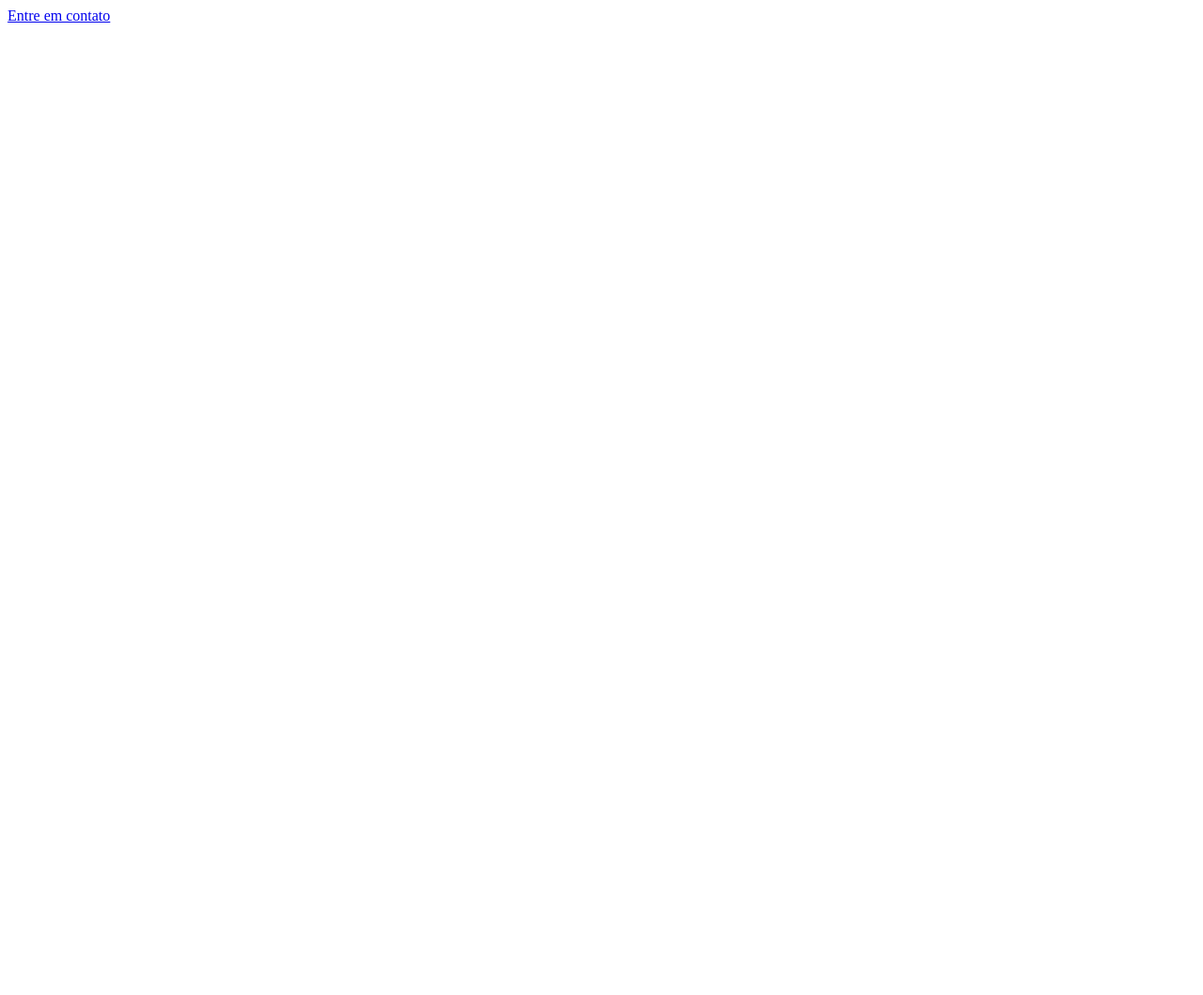
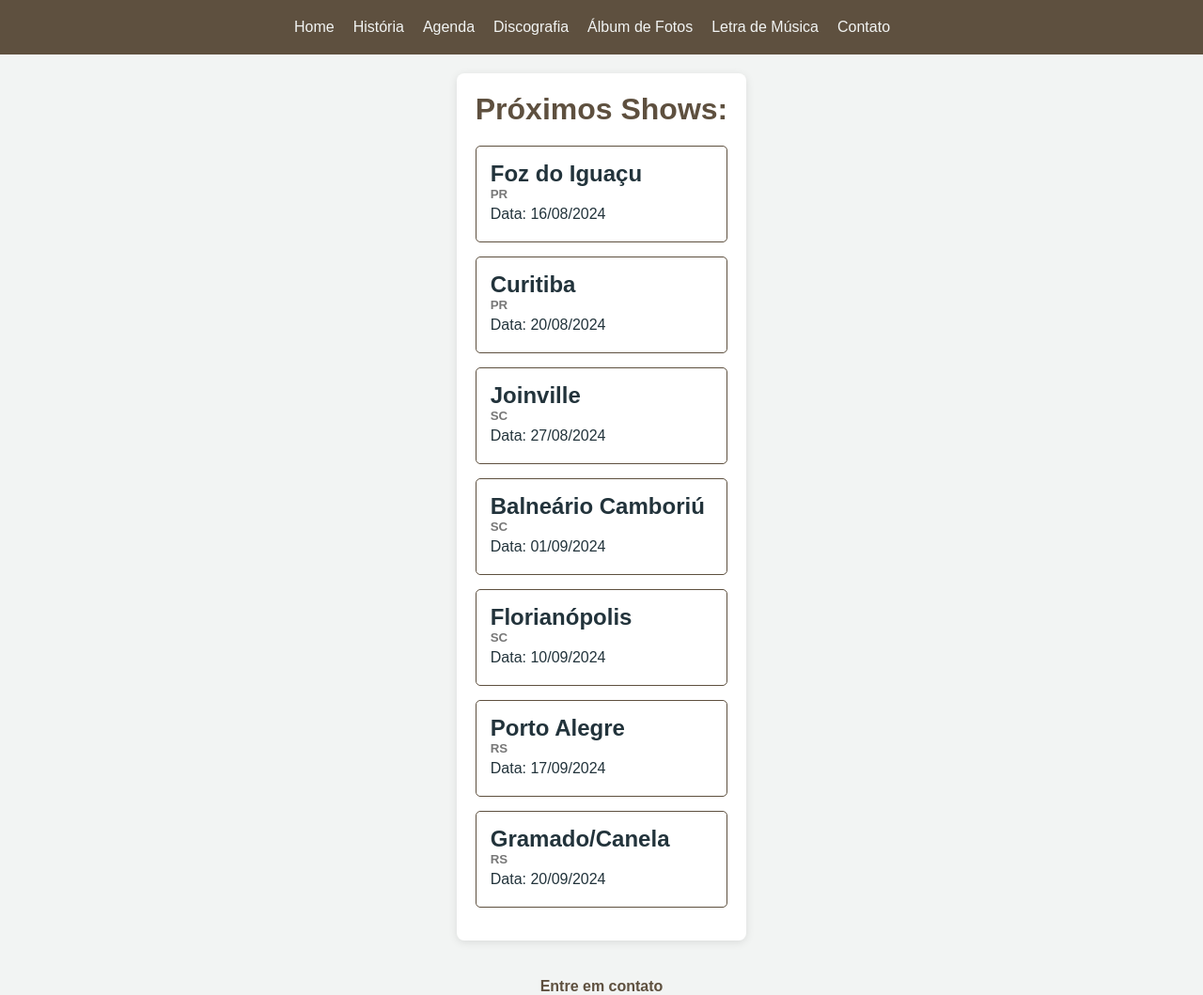
Before and after one commit to Petrusms/Fazendinha, a plain HTML site: page Trab.Cantor/agenda.html in a window 1280 px wide. Shown: the whole page at 94% size. Before the commit the page ends 800 px from the top, so only its background shows below. Drawn offline with Linux system fonts and the light colour scheme.

Commit message:
Update agenda.html

```diff
--- a/Trab.Cantor/agenda.html
+++ b/Trab.Cantor/agenda.html
@@ -1,11 +1,170 @@
 <!DOCTYPE html>
-<html lang="en">
+<html lang="pt-BR">
 <head>
     <meta charset="UTF-8">
     <meta name="viewport" content="width=device-width, initial-scale=1.0">
     <title>Agenda Baitaxa</title>
+    <style>
+
+        * {
+            margin: 0;
+            padding: 0;
+            box-sizing: border-box;
+        }
+
+        /* Estilos Gerais */
+        body {
+            font-family: Arial, sans-serif;
+            background-color: #f2f4f3;
+            color: #22333b;
+            display: flex;
+            flex-direction: column;
+            min-height: 100vh;
+        }
+
+        header {
+            background-color: #5e503f; /* Cor do cabeçalho */
+            padding: 20px;
+            color: #f2f4f3; /* Cor do texto */
+        }
+
+        nav ul {
+            list-style: none;
+            display: flex;
+            justify-content: center; /* Centraliza os itens do menu */
+        }
+
+        nav ul li {
+            margin-right: 20px; /* Espaçamento entre os itens do menu */
+        }
+
+        nav ul li a {
+            color: #f2f4f3;
+            text-decoration: none;
+            transition: color 0.3s;
+        }
+
+        nav ul li a:hover {
+            text-decoration: underline; /* Sublinha o link ao passar o mouse */
+        }
+
+        .container {
+            max-width: 800px;
+            margin: 20px auto;
+            padding: 20px;
+            background-color: #ffffff; /* Fundo branco para a agenda */
+            border-radius: 8px; /* Bordas arredondadas */
+            box-shadow: 0 2px 10px rgba(0, 0, 0, 0.1); /* Sombra para dar profundidade */
+        }
+
+        h1 {
+            text-align: center;
+            margin-bottom: 20px;
+            color: #5e503f; /* Cor do título */
+        }
+
+        .show {
+            border: 1px solid #5e503f; /* Borda da seção de show */
+            border-radius: 5px;
+            padding: 15px;
+            margin-bottom: 15px; /* Espaçamento entre os shows */
+            transition: transform 0.3s; /* Transição suave para o efeito hover */
+        }
+
+        .show:hover {
+            transform: scale(1.02); /* Efeito de zoom ao passar o mouse */
+        }
+
+        h2 {
+            color: #22333b; /* Cor dos subtítulos */
+        }
+
+        h5 {
+            color: #777; /* Cor dos estados */
+            margin-bottom: 5px; /* Espaçamento abaixo do estado */
+        }
+
+        p {
+            margin: 5px 0; /* Espaçamento entre as linhas */
+        }
+
+        .contact-link {
+            text-align: center;
+            margin-top: 20px;
+            display: block;
+            color: #5e503f; /* Cor do link */
+            text-decoration: none;
+            font-weight: bold;
+            transition: color 0.3s;
+        }
+
+        .contact-link:hover {
+            text-decoration: underline; /* Sublinha o link ao passar o mouse */
+        }
+    </style>
 </head>
 <body>
-    <a href="./contato.html" target="_blank">Entre em contato</a>
+    <header>
+        <nav>
+            <ul>
+                <li><a href="index.html">Home</a></li>
+                <li><a href="biografia.html">História</a></li>
+                <li><a href="agenda.html">Agenda</a></li>
+                <li><a href="discografia.html">Discografia</a></li>
+                <li><a href="album.html">Álbum de Fotos</a></li>
+                <li><a href="letra.html">Letra de Música</a></li>
+                <li><a href="contato.html">Contato</a></li>
+            </ul>
+        </nav>
+    </header>
+
+    <div class="container">
+        <h1>Próximos Shows:</h1>
+
+        <div class="show">
+            <h2>Foz do Iguaçu</h2>
+            <h5>PR</h5>
+            <p>Data: 16/08/2024</p>
+        </div>
+
+        <div class="show">
+            <h2>Curitiba</h2>
+            <h5>PR</h5>
+            <p>Data: 20/08/2024</p>
+        </div>
+
+        <div class="show">
+            <h2>Joinville</h2>
+            <h5>SC</h5>
+            <p>Data: 27/08/2024</p>
+        </div>
+
+        <div class="show">
+            <h2>Balneário Camboriú</h2>
+            <h5>SC</h5>
+            <p>Data: 01/09/2024</p>
+        </div>
+
+        <div class="show">
+            <h2>Florianópolis</h2>
+            <h5>SC</h5>
+            <p>Data: 10/09/2024</p>
+        </div>
+
+        <div class="show">
+            <h2>Porto Alegre</h2>
+            <h5>RS</h5>
+            <p>Data: 17/09/2024</p>
+        </div>
+
+        <div class="show">
+            <h2>Gramado/Canela</h2>
+            <h5>RS</h5>
+            <p>Data: 20/09/2024</p>
+        </div>
+    </div>
+
+    <a href="./contato.html" class="contact-link" target="_blank">Entre em contato</a>
+
 </body>
 </html>
```
